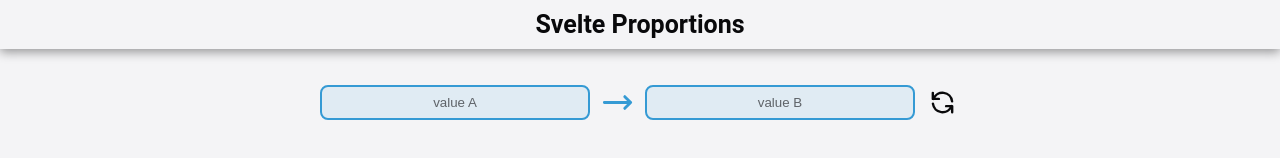
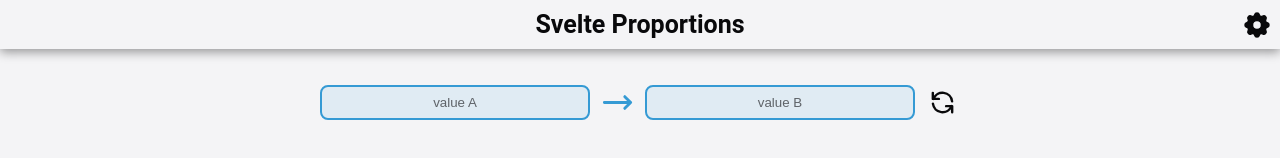
Before and after one commit to Pronian/proportions-svelte, a Svelte app: page / in a window 1280 px wide. Shown: the top 158 px of the page. Built offline with nearby package versions, Linux system fonts and the light colour scheme.

Commit message:
Added settings button to header

```diff
--- a/src/components/Header.svelte
+++ b/src/components/Header.svelte
@@ -1,7 +1,17 @@
+<script>
+	import IconButton from './IconButton.svelte';
+	import SvgBuilder from './SvgBuilder.svelte';
+	import { cogSolid } from '../assets/svgObjects';
+</script>
+
 <header class="flex-cc">
 	<div />
 	<div class="title"><h1>Svelte Proportions</h1></div>
-	<div />
+	<div>
+		<IconButton class="settings-btn">
+			<SvgBuilder class="cog" svgObj={cogSolid} role="img" />
+		</IconButton>
+	</div>
 </header>
 
 <style>
@@ -25,4 +35,14 @@
 		margin: 1rem 0.5rem;
 		font-size: clamp(1.5rem, 2.5vw, 2.5rem);
 	}
+
+	header :global(.settings-btn) {
+		margin: 0.5rem 0.5rem 0.5rem auto;
+	}
+
+	header :global(.cog) {
+		fill: currentColor;
+		aspect-ratio: 1 / 1;
+		width: 3rem;
+	}
 </style>
```
